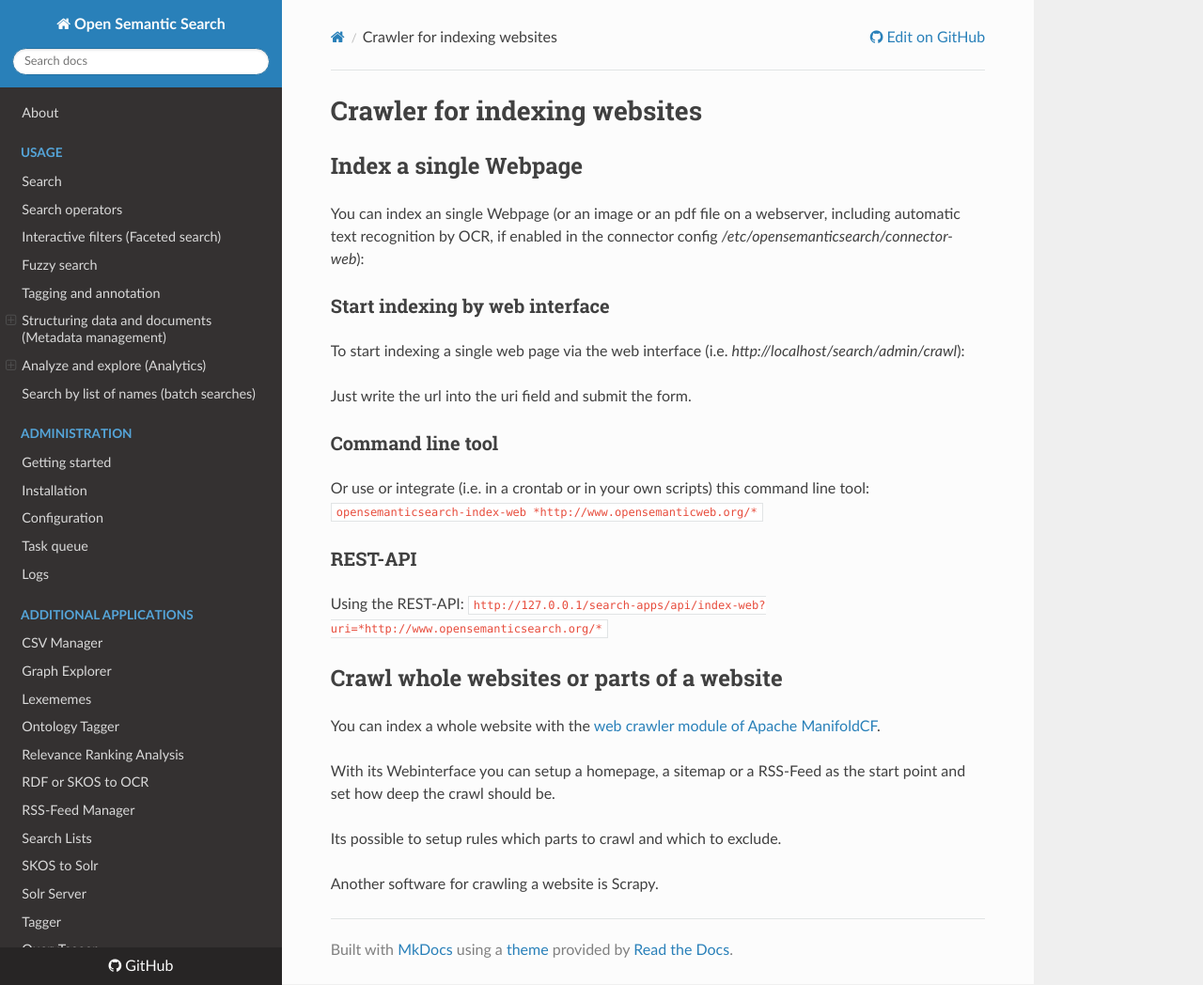
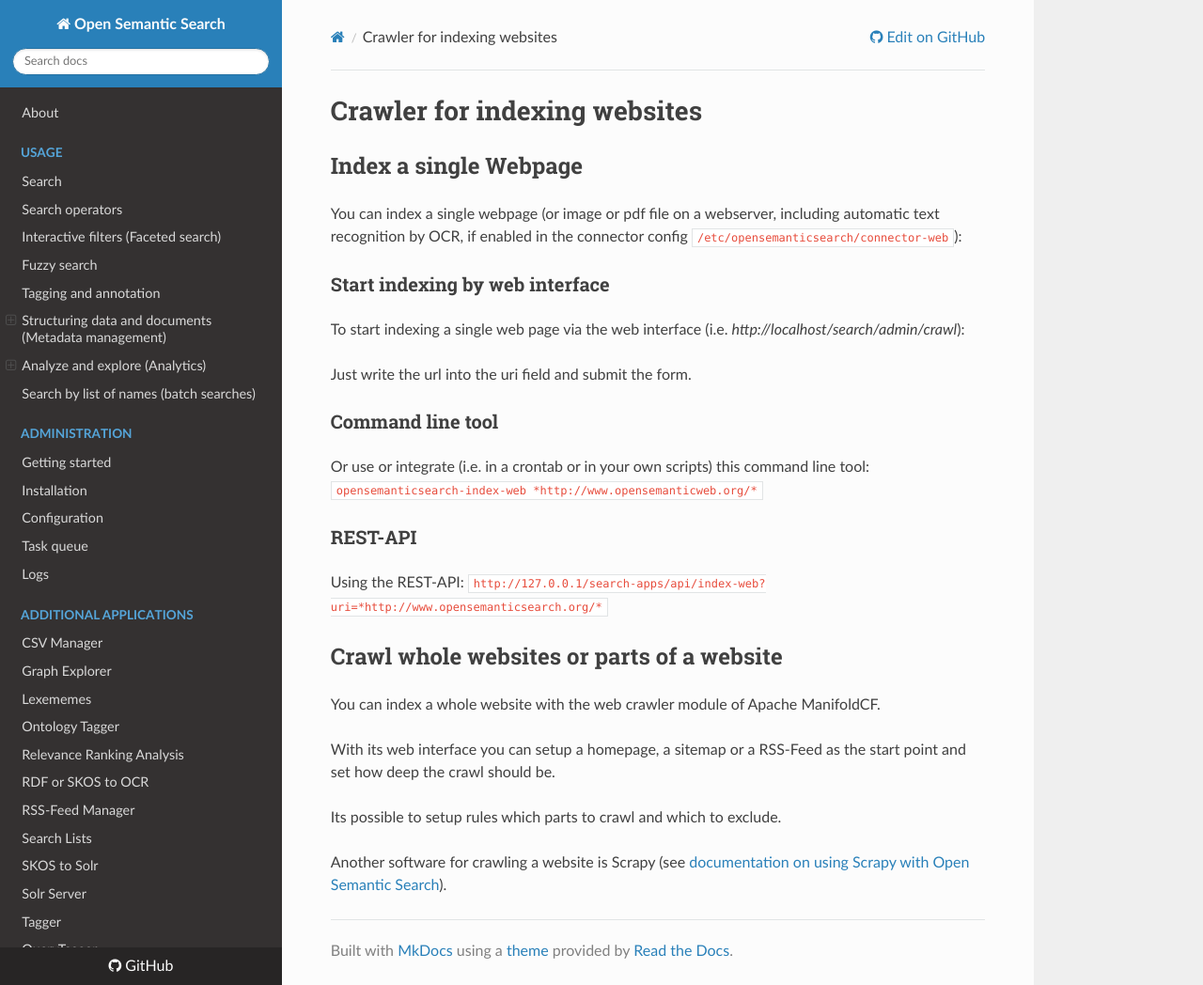
Before and after one commit to opensemanticsearch/open-semantic-search, an MkDocs documentation site: the page built from docs/connector/web/README.md, in a window 1280 px wide and 1048 px high. Shown: the whole window at 94% size. Built offline with MkDocs 1.6.1, drawn with Linux system fonts in a browser that asks for light colours; nearby versions of some CDN libraries.

Commit message:
Spelling, grammar, link updates

```diff
--- a/docs/connector/web/README.md
+++ b/docs/connector/web/README.md
@@ -10,7 +10,7 @@
 ## Index a single Webpage
 
 
-You can index an single Webpage (or an image or an pdf file on a webserver, including automatic text recognition by OCR, if enabled in the connector config */etc/opensemanticsearch/connector-web*):
+You can index a single webpage (or image or pdf file on a webserver, including automatic text recognition by OCR, if enabled in the connector config `/etc/opensemanticsearch/connector-web`):
 
 ### Start indexing by web interface
 
@@ -24,18 +24,20 @@
 
 Or use or integrate (i.e. in a crontab or in your own scripts) this command line tool:
 `opensemanticsearch-index-web *http://www.opensemanticweb.org/*`
+
 ### REST-API
 
 
 Using the REST-API:
 `http://127.0.0.1/search-apps/api/index-web?uri=*http://www.opensemanticsearch.org/*`
+
 ## Crawl whole websites or parts of a website
 
 
-You can index a whole website with the [web crawler module of Apache ManifoldCF](http://manifoldcf.apache.org/release/trunk/en_US/end-user-documentation.html#webrepository).
+You can index a whole website with the web crawler module of Apache ManifoldCF.
 
-With its Webinterface you can setup a homepage, a sitemap or a RSS-Feed as the start point and set how deep the crawl should be.
+With its web interface you can setup a homepage, a sitemap or a RSS-Feed as the start point and set how deep the crawl should be.
 
 Its possible to setup rules which parts to crawl and which to exclude.
 
-Another software for crawling a website is Scrapy.
+Another software for crawling a website is Scrapy (see [documentation on using Scrapy with Open Semantic Search](../scraper/README.md)).
```
Also changed, not shown: docs/connector/db/README.md (+5 -5 lines), docs/connector/scraper/README.md (+4 -4 lines), docs/dev/README.md (+3 -2 lines).
